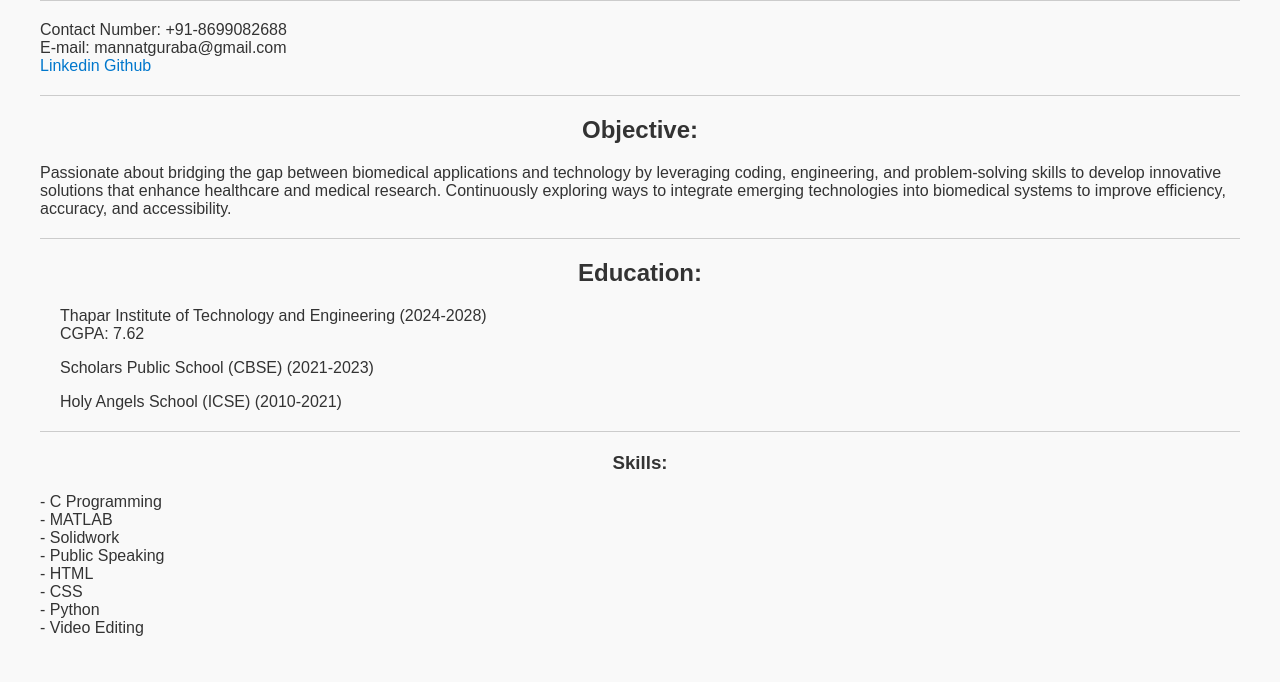
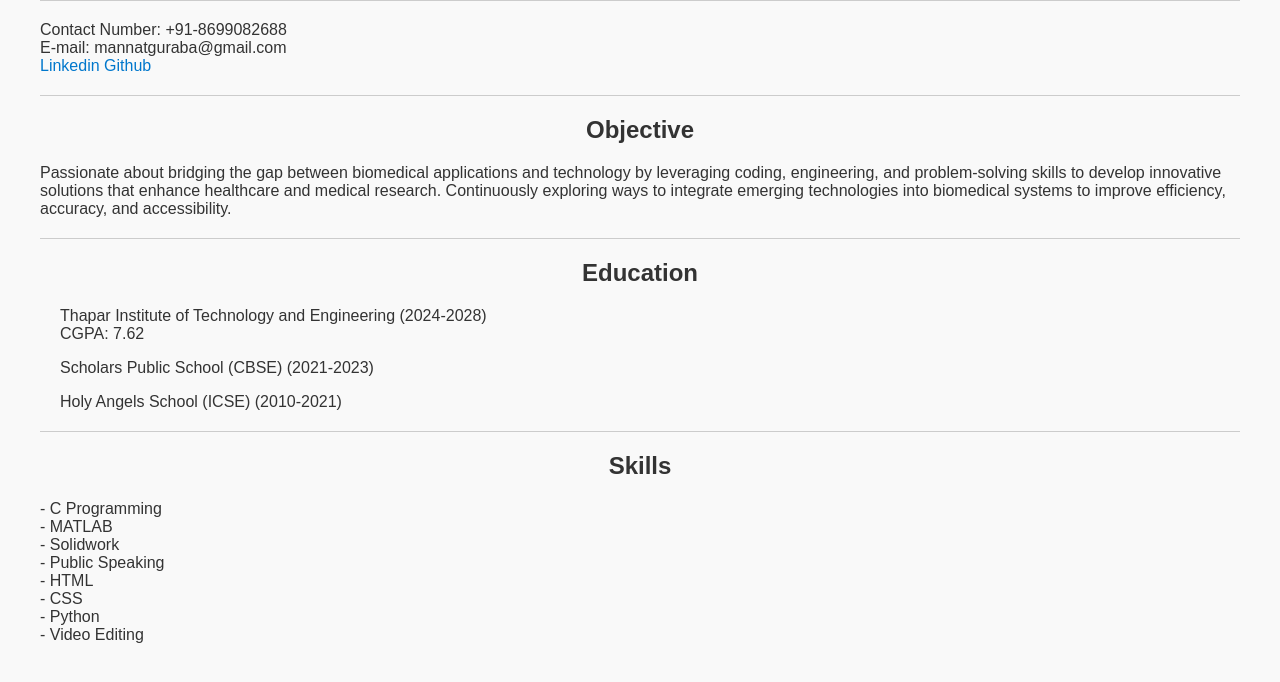
Before and after one commit to mannat2424/My-Resume, a plain HTML site: page index.html in a window 1280 px wide. Shown: the part 98-780 px from the top of the page. Drawn offline with Linux system fonts and the light colour scheme.

Commit message:
Update index.html

```diff
--- a/index.html
+++ b/index.html
@@ -19,14 +19,14 @@
 
 <hr>
 <h2>
-    Objective:
+    Objective
 </h2>
 <p>
     Passionate about bridging the gap between biomedical applications and technology by leveraging coding, engineering, and problem-solving skills to develop innovative solutions that enhance healthcare and medical research. Continuously exploring ways to integrate emerging technologies into biomedical systems to improve efficiency, accuracy, and accessibility.
 
 </p>
 <hr>
-<h2>Education:</h2>
+<h2>Education</h2>
 <p>
     <ul>
         <l>
@@ -50,9 +50,9 @@
     </ul> <hr>
 
 </p>
-<h3> Skills:
+<h2> Skills
 
-</h3>
+</h2>
 <p>
     - C Programming <br>
     - MATLAB<br>
```
